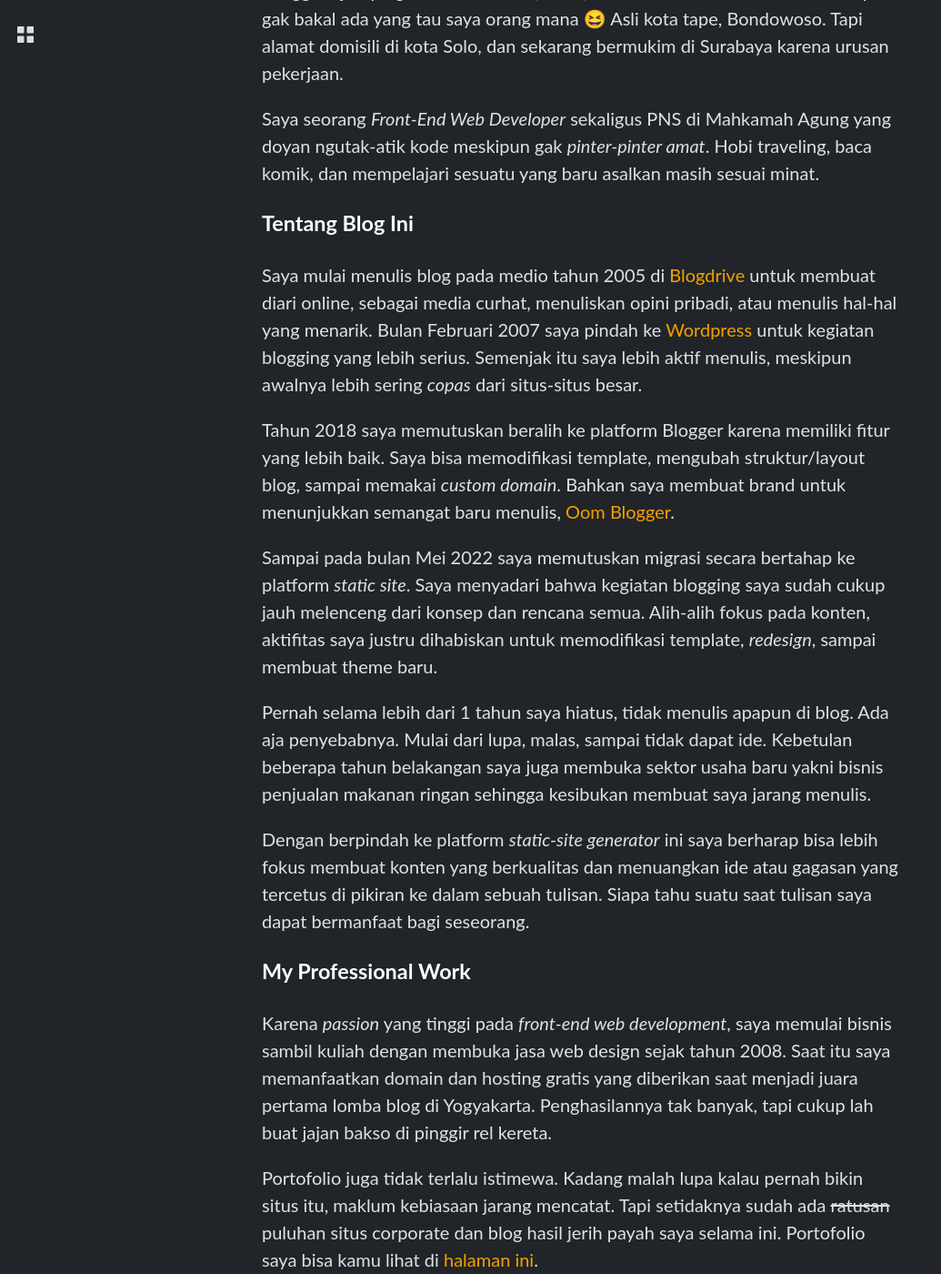
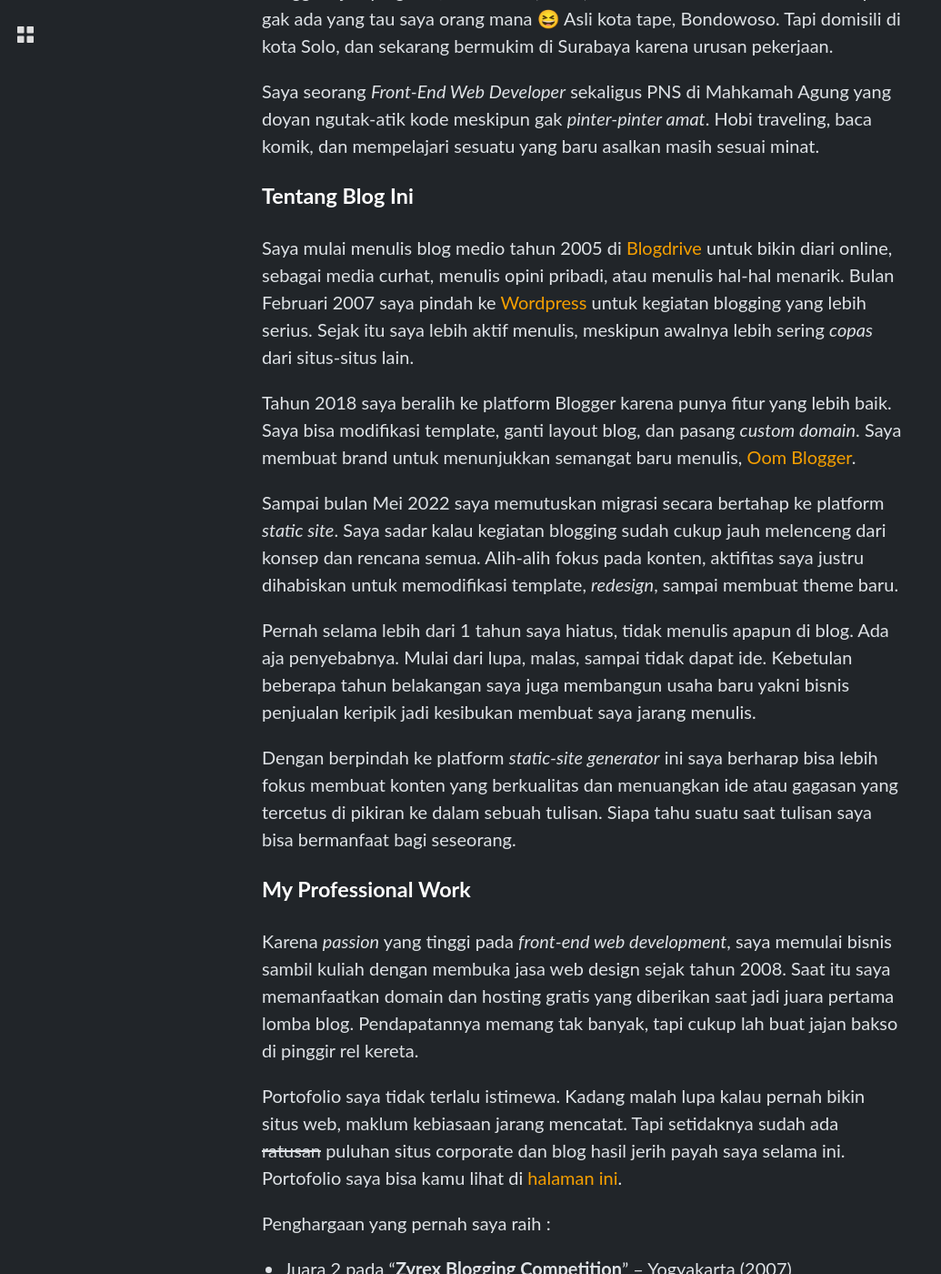
Before and after one commit to apynx/apynx.github.io, a Jekyll site: the page built from tentang-saya.md, in a window 1280 px wide and 1400 px high, scrolled down 225 px. Shown: the whole window at 91% size, without its empty margins (0-1035 px from the left). Built offline with Jekyll 4.4.1, drawn with Linux system fonts in a browser that asks for light colours; some web fonts are replaced; some of the changed text lies outside the part shown.

Commit message:
update tentang-saya.md

````diff
--- a/tentang-saya.md
+++ b/tentang-saya.md
@@ -5,27 +5,27 @@
 ---
 ```Update: 16 Mei 2022```
 
-Panggil saja Aping. *Half-blood* Arab, Jawa, ~~Cina~~ Madura. Muka blasteran sampai gak bakal ada yang tau saya orang mana 😆 Asli kota tape, Bondowoso. Tapi alamat domisili di kota Solo, dan sekarang bermukim di Surabaya karena urusan pekerjaan.
+Panggil saja Aping. *Half-blood* Arab, Jawa, ~~Cina~~ Madura. Muka blasteran sampai gak ada yang tau saya orang mana 😆 Asli kota tape, Bondowoso. Tapi domisili di kota Solo, dan sekarang bermukim di Surabaya karena urusan pekerjaan.
 
 Saya seorang *Front-End Web Developer* sekaligus PNS di Mahkamah Agung yang doyan ngutak-atik kode meskipun gak *pinter-pinter amat*. Hobi traveling, baca komik, dan mempelajari sesuatu yang baru asalkan masih sesuai minat.
 
 ### Tentang Blog Ini
 
-Saya mulai menulis blog pada medio tahun 2005 di [Blogdrive](http://safril.blogdrive.com "Safril Blog") untuk membuat diari online, sebagai media curhat, menuliskan opini pribadi, atau menulis hal-hal yang menarik. Bulan Februari 2007 saya pindah ke [Wordpress](https://safril.wordpress.com "Just Another Funtastic Blog") untuk kegiatan blogging yang lebih serius. Semenjak itu saya lebih aktif menulis, meskipun awalnya lebih sering *copas* dari situs-situs besar.
+Saya mulai menulis blog medio tahun 2005 di [Blogdrive](http://safril.blogdrive.com "Safril Blog") untuk bikin diari online, sebagai media curhat, menulis opini pribadi, atau menulis hal-hal menarik. Bulan Februari 2007 saya pindah ke [Wordpress](https://safril.wordpress.com "Just Another Funtastic Blog") untuk kegiatan blogging yang lebih serius. Sejak itu saya lebih aktif menulis, meskipun awalnya lebih sering *copas* dari situs-situs lain.
 
-Tahun 2018 saya memutuskan beralih ke platform Blogger karena memiliki fitur yang lebih baik. Saya bisa memodifikasi template, mengubah struktur/layout blog, sampai memakai *custom domain*. Bahkan saya membuat brand untuk menunjukkan semangat baru menulis, [Oom Blogger](https://oom.web.id "Oom Blogger").
+Tahun 2018 saya beralih ke platform Blogger karena punya fitur yang lebih baik. Saya bisa modifikasi template, ganti layout blog, dan pasang *custom domain*. Saya membuat brand untuk menunjukkan semangat baru menulis, [Oom Blogger](https://oom.web.id "Oom Blogger").
 
-Sampai pada bulan Mei 2022 saya memutuskan migrasi secara bertahap ke platform *static site*. Saya menyadari bahwa kegiatan blogging saya sudah cukup jauh melenceng dari konsep dan rencana semua. Alih-alih fokus pada konten, aktifitas saya justru dihabiskan untuk memodifikasi template, *redesign*, sampai membuat theme baru.
+Sampai bulan Mei 2022 saya memutuskan migrasi secara bertahap ke platform *static site*. Saya sadar kalau kegiatan blogging sudah cukup jauh melenceng dari konsep dan rencana semua. Alih-alih fokus pada konten, aktifitas saya justru dihabiskan untuk memodifikasi template, *redesign*, sampai membuat theme baru.
 
-Pernah selama lebih dari 1 tahun saya hiatus, tidak menulis apapun di blog. Ada aja penyebabnya. Mulai dari lupa, malas, sampai tidak dapat ide. Kebetulan beberapa tahun belakangan saya juga membuka sektor usaha baru yakni bisnis penjualan makanan ringan sehingga kesibukan membuat saya jarang menulis.
+Pernah selama lebih dari 1 tahun saya hiatus, tidak menulis apapun di blog. Ada aja penyebabnya. Mulai dari lupa, malas, sampai tidak dapat ide. Kebetulan beberapa tahun belakangan saya juga membangun usaha baru yakni bisnis penjualan keripik jadi kesibukan membuat saya jarang menulis.
 
-Dengan berpindah ke platform *static-site generator* ini saya berharap bisa lebih fokus membuat konten yang berkualitas dan menuangkan ide atau gagasan yang tercetus di pikiran ke dalam sebuah tulisan. Siapa tahu suatu saat tulisan saya dapat bermanfaat bagi seseorang.
+Dengan berpindah ke platform *static-site generator* ini saya berharap bisa lebih fokus membuat konten yang berkualitas dan menuangkan ide atau gagasan yang tercetus di pikiran ke dalam sebuah tulisan. Siapa tahu suatu saat tulisan saya bisa bermanfaat bagi seseorang.
 
 ### My Professional Work
 
-Karena *passion* yang tinggi pada *front-end web development*, saya memulai bisnis sambil kuliah dengan membuka jasa web design sejak tahun 2008. Saat itu saya memanfaatkan domain dan hosting gratis yang diberikan saat menjadi juara pertama lomba blog di Yogyakarta. Penghasilannya tak banyak, tapi cukup lah buat jajan bakso di pinggir rel kereta.
+Karena *passion* yang tinggi pada *front-end web development*, saya memulai bisnis sambil kuliah dengan membuka jasa web design sejak tahun 2008. Saat itu saya memanfaatkan domain dan hosting gratis yang diberikan saat jadi juara pertama lomba blog. Pendapatannya memang tak banyak, tapi cukup lah buat jajan bakso di pinggir rel kereta.
 
-Portofolio juga tidak terlalu istimewa. Kadang malah lupa kalau pernah bikin situs itu, maklum kebiasaan jarang mencatat. Tapi setidaknya sudah ada ~~ratusan~~ puluhan situs corporate dan blog hasil jerih payah saya selama ini. Portofolio saya bisa kamu lihat di [halaman ini](/portofolio/ "Portofolio Saya").
+Portofolio saya tidak terlalu istimewa. Kadang malah lupa kalau pernah bikin situs web, maklum kebiasaan jarang mencatat. Tapi setidaknya sudah ada ~~ratusan~~ puluhan situs corporate dan blog hasil jerih payah saya selama ini. Portofolio saya bisa kamu lihat di [halaman ini](/portofolio/ "Portofolio Saya").
 
 Penghargaan yang pernah saya raih :
 * Juara 2 pada "**Zyrex Blogging Competition**" – Yogyakarta (2007)
````
